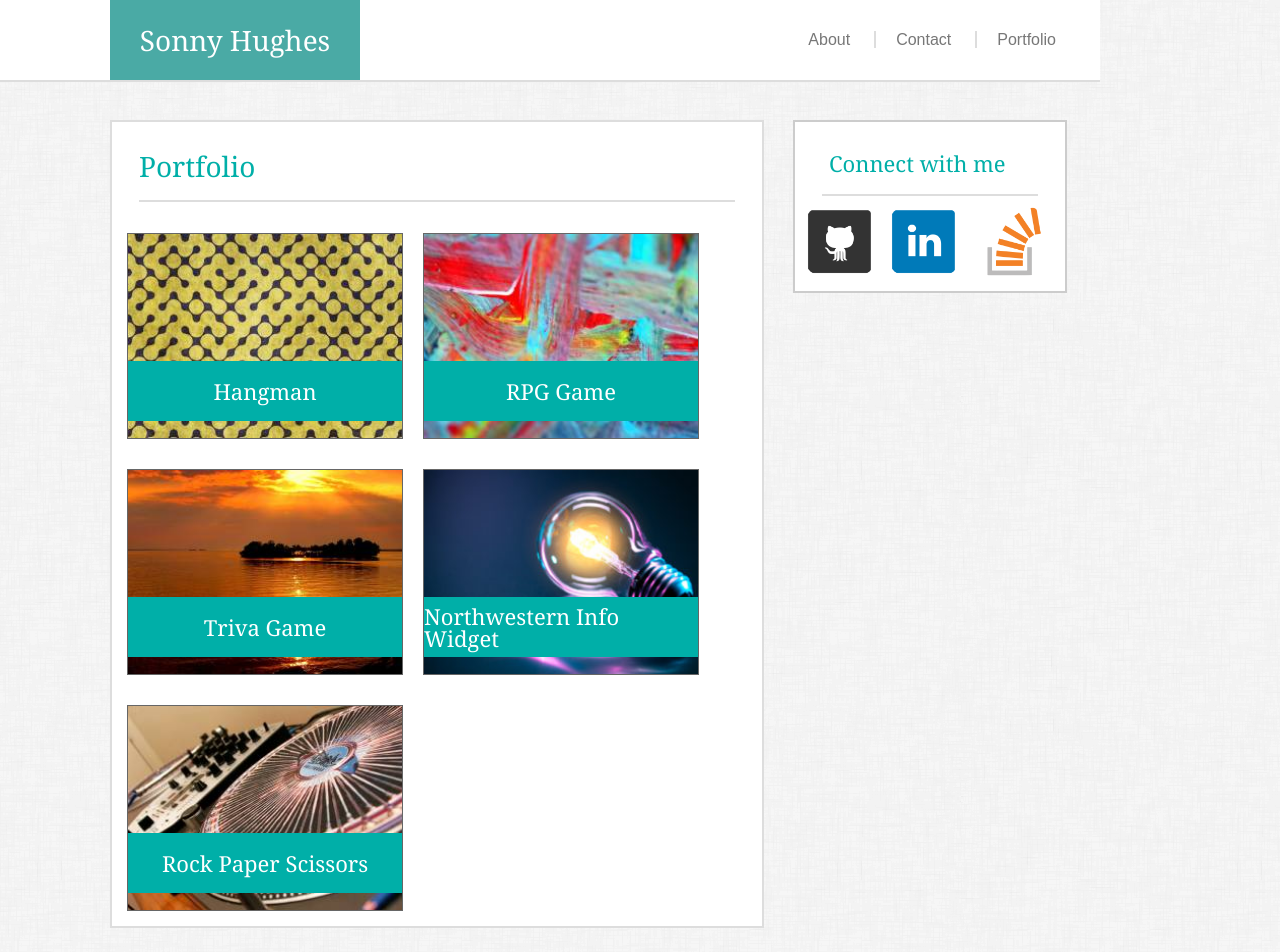
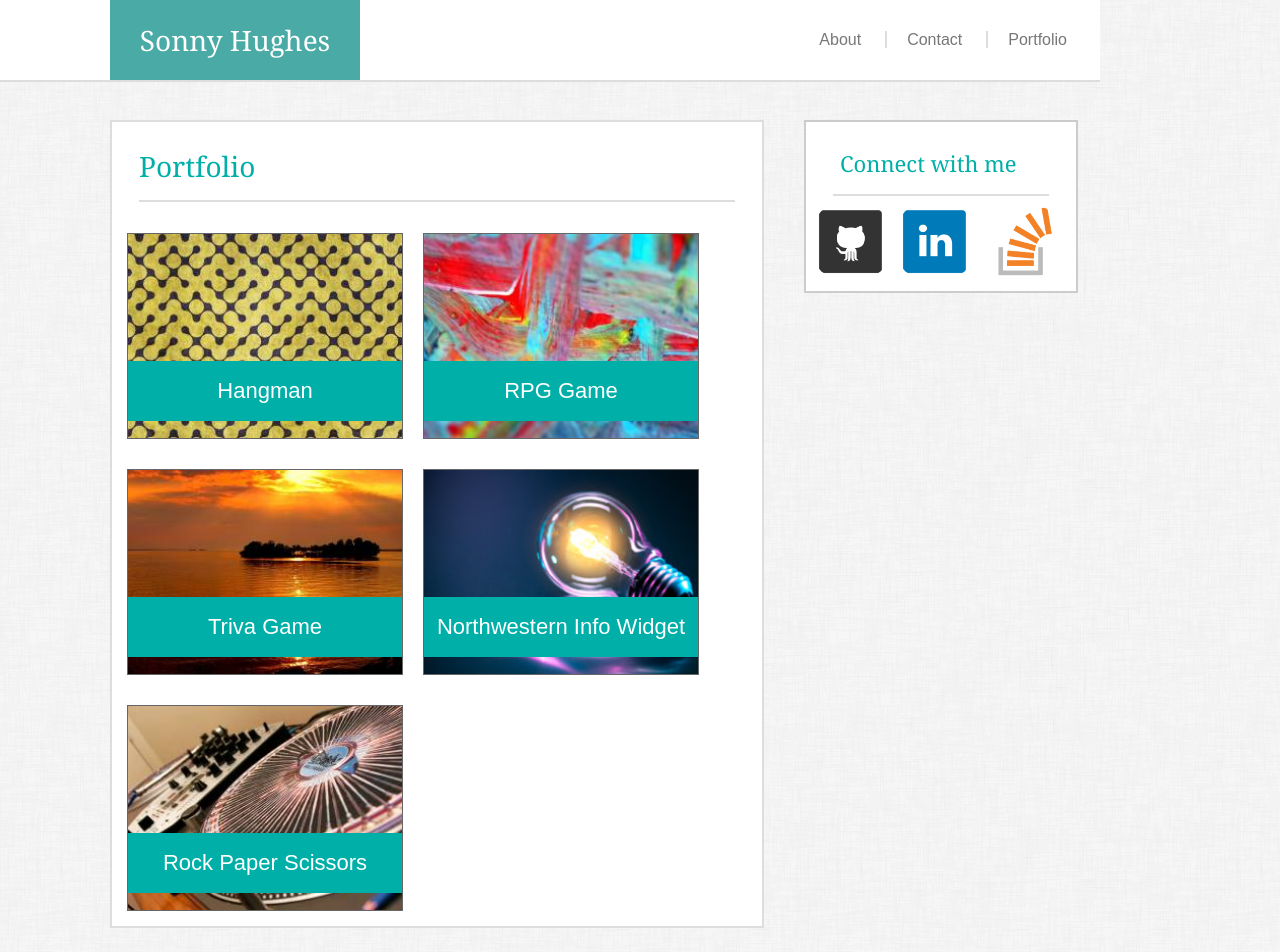
Before and after one commit to sonnyhughes/Basic-Portfolio, a plain HTML site: page portfolio.html in a window 1280 px wide. Shown: the top 952 px of the page. Drawn offline with Linux system fonts and the light colour scheme.

Commit message:
Fixed Header Size on Portfolio

```diff
--- a/assets/css/style.css
+++ b/assets/css/style.css
@@ -54,7 +54,7 @@ header{
 ul{
     list-style-type: none;
     position: absolute;
-    right: 4%;
+    right: 3%;
     top: 40%;
 }
 
@@ -102,7 +102,7 @@ ul{
 .connect{
 	background-color: #ffffff;
 	position: absolute;
-	right: 3%;
+	right: 2%;
 	top:120px;
 	border: 2px #CCCCCC solid;
 	width: 270px;
--- a/portfolio.html
+++ b/portfolio.html
@@ -33,27 +33,27 @@
 
 		<div class="game">
 			<img src="assets/images/hangman.png" alt="Hangman" id="hangman"/>
-			<h2 class="imageText">Hangman</h2>
+			<h3 class="imageText">Hangman</h3>
 		</div>
 
 		<div class="game">
 			<img src="assets/images/rpg2.png" alt="RPG Game" id="rpg"/>
-			<h2 class="imageText">RPG Game</h2>
+			<h3 class="imageText">RPG Game</h3>
 		</div>
 
 		<div class="game">
 			<img src="assets/images/trivia.png" alt="Trivia Game" id="trivia"/>
-			<h2 class="imageText">Triva Game</h2>
+			<h3 class="imageText">Triva Game</h3>
 		</div>
 
 		<div class="game">
 			<img src="assets/images/info.png" alt="NW Info Widget" id="nw"/>
-			<h2 class="imageText">Northwestern Info Widget</h2>
+			<h3 class="imageText">Northwestern Info Widget</h3>
 		</div>
 
 		<div class="game">
 			<img src="assets/images/rps.png" alt="Rock Paper Scissors" id="rps"/>
-			<h2 class="imageText">Rock Paper Scissors</h2>
+			<h3 class="imageText">Rock Paper Scissors</h3>
 		</div>
 	</div>
 
```
Also changed, not shown: contact.html (+2 -2 lines).
